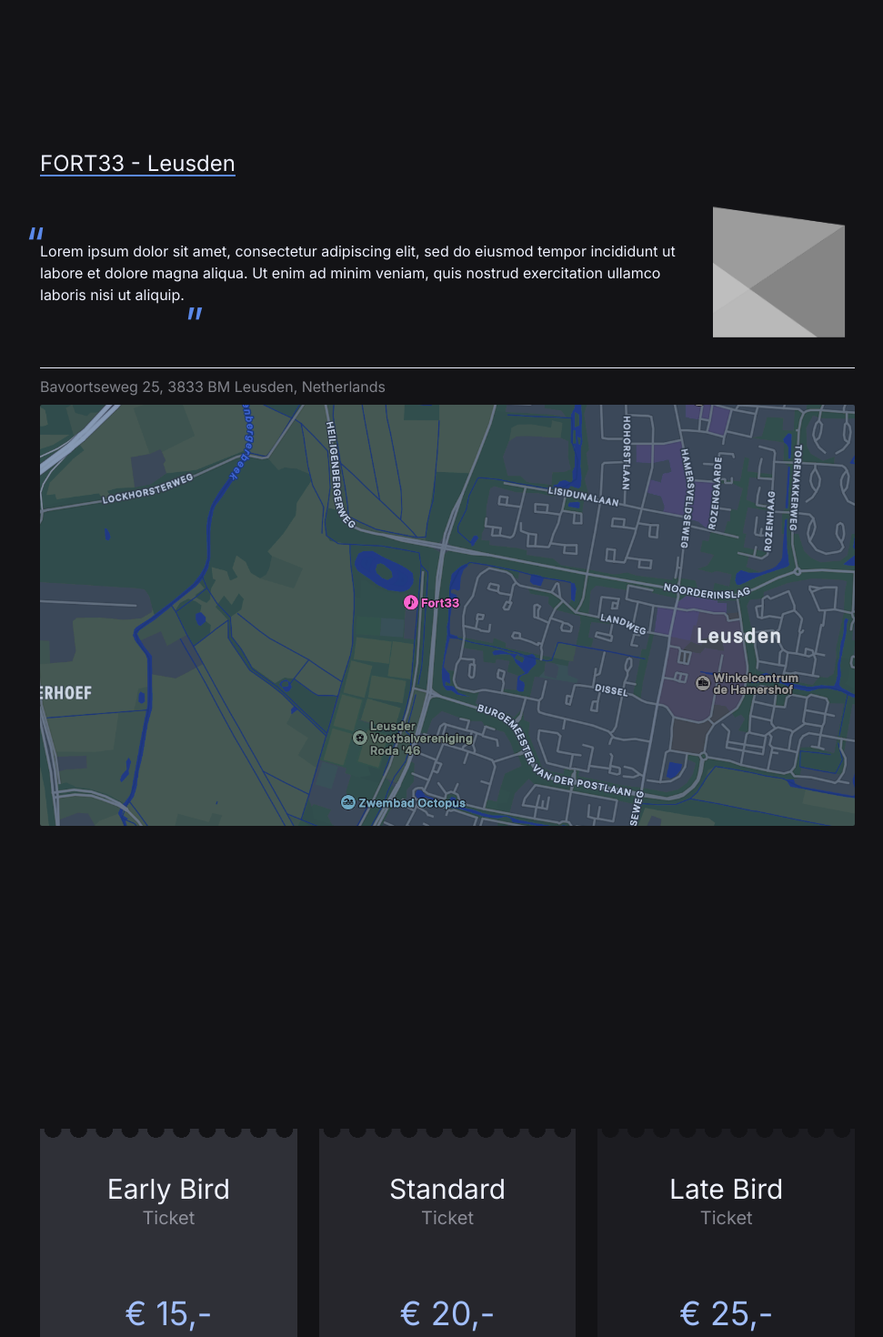
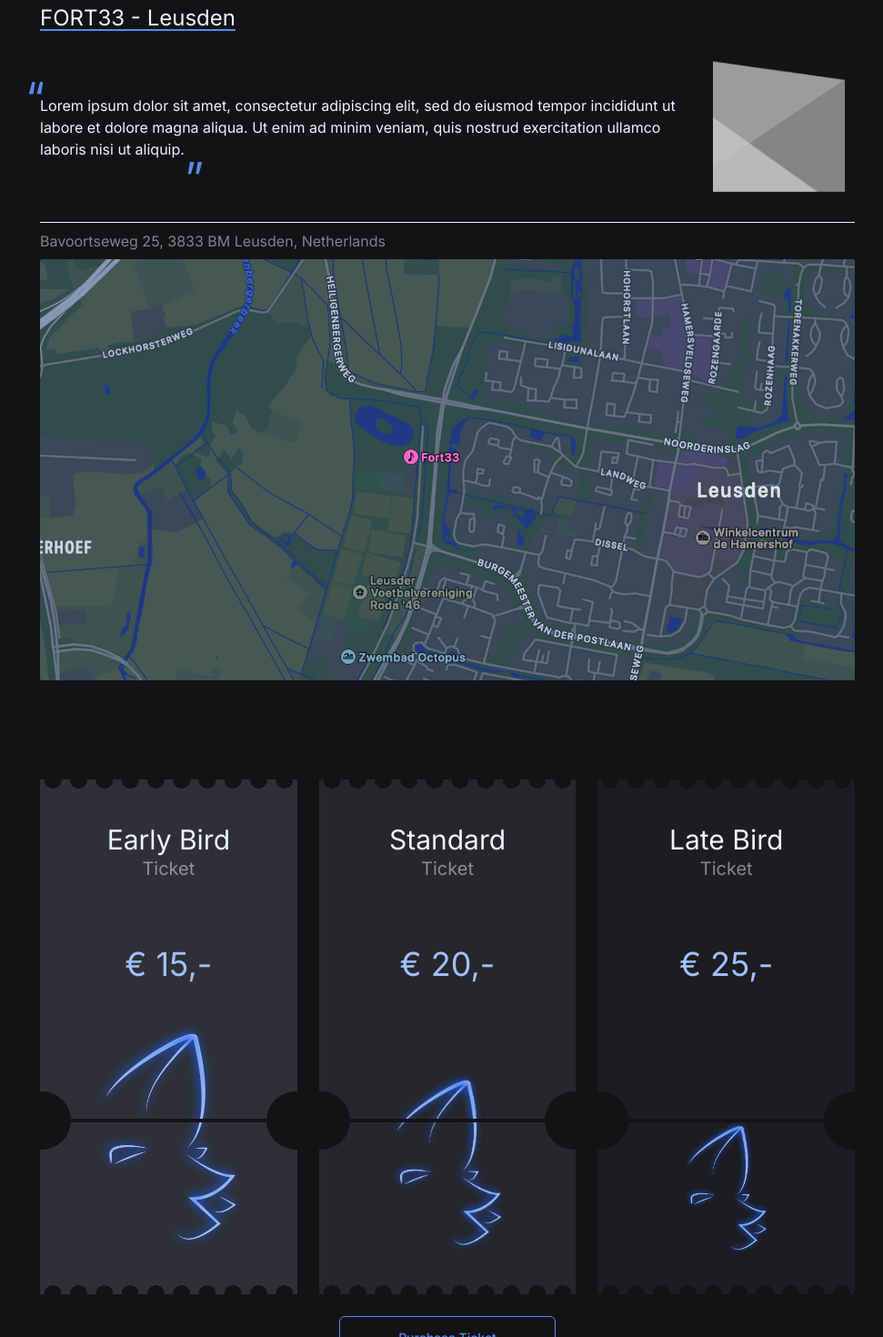
Before and after one commit to Furdook/FurGroove-AD, a Next.js app in the folder app/: page / in a window 1280 px wide. Shown: the part 3200-4670 px from the top of the page at 91% size, without its empty margins (148-1119 px from the left). Built offline with nearby package versions, Linux system fonts and the light colour scheme.

Commit message:
Ticket image sizes corrected

```diff
--- a/app/src/app/globals.css
+++ b/app/src/app/globals.css
@@ -5,6 +5,8 @@
 :root {
   --background: #131316;
   --foreground: #eff2ff;
+
+  /*font-size: calc(1rem + 0.1vw);*/
 }
 
 *,
@@ -120,3 +122,11 @@ header,
 .stripe {
   box-shadow: 2px 2px 5px #131316;
 }
+
+.w-60p {
+  width: 60%;
+}
+
+.w-80p {
+  width: 80%;
+}
--- a/app/src/app/location/page.tsx
+++ b/app/src/app/location/page.tsx
@@ -2,7 +2,7 @@ export default function Location() {
   return (
     <section
       id="location"
-      className="mb-56 mt-96 h-screen flex-col px-6 lg:w-screen lg:px-0"
+      className="mt-56 h-screen flex-col px-6 lg:w-screen lg:px-0"
     >
       <h2 className="ml-0 w-full text-left text-2xl underline decoration-accent-500 underline-offset-4">
         FORT33 - Leusden
--- a/app/src/constants.ts
+++ b/app/src/constants.ts
@@ -34,19 +34,19 @@ const tickets = [
     type: "Early Bird",
     colour: "bg-primary-600",
     price: "€ 15,-",
-    size: "w-[100%]",
+    size: "w-full",
   },
   {
     type: "Standard",
     colour: "bg-primary-700",
     price: "€ 20,-",
-    size: "w-[80%]",
+    size: "w-80p",
   },
   {
     type: "Late Bird",
     colour: "bg-primary-800",
     price: "€ 25,-",
-    size: "w-[60%]",
+    size: "w-60p",
   },
 ];
 
```
